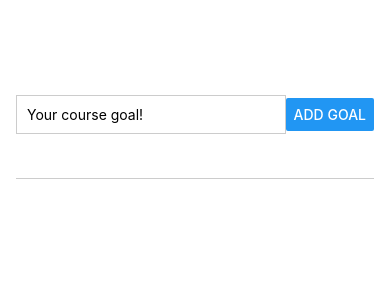
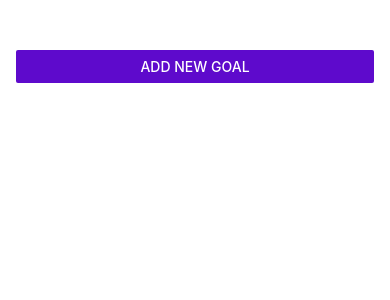
Before and after one commit to VLSLV333/firstTestExpo, a React Native app: screen / in a window 390 px wide. Shown: the top 300 px of the page. Built offline with nearby package versions, Linux system fonts and the light colour scheme.

Commit message:
few lessons

```diff
--- a/App.js
+++ b/App.js
@@ -1,54 +1,55 @@
-import { useState } from 'react';
+import { useState } from "react";
 
-import {
-  StyleSheet,
-  Text,
-  TextInput,
-  View,
-  Button,
-  TouchableWithoutFeedback,
-  Keyboard,
-  ScrollView,
-  FlatList
-} from 'react-native';
+import { StyleSheet, View, FlatList, Button } from "react-native";
+
+import GoalItem from "./components/GoalItem";
+import GoalInput from "./components/GoalInput";
 
 export default function App() {
-  const [inputValue, setInputValue] = useState('');
   const [goalsArray, setGoalsArray] = useState([]);
+  const [modalOpened, setModalOpened] = useState(false);
 
-  const inputHandler = (enteredText) => {
-    setInputValue(enteredText);
+  const buttonHandler = (val) => {
+    if (val.trim().length === 0) {
+      return;
+    }
+    setGoalsArray((prevState) => [
+      ...prevState,
+      { id: Math.random().toString(), inputValue: val },
+    ]);
   };
 
-  const buttonHandler = () => {
-    if (inputValue.trim().length === 0) {
-      return;
-    }
-    setGoalsArray((prevState) => [...prevState, {id: Math.random().toString(), inputValue}]);
-    setInputValue('');
+  const deleteHandler = (givenId) => {
+    setGoalsArray((state) => state.filter((obj) => obj.id !== givenId));
   };
 
   return (
     <View style={styles.container}>
-      <TouchableWithoutFeedback onPress={Keyboard.dismiss} accessible={false}>
-        <View style={styles.inputButton}>
-          <TextInput
-            placeholder="Your course goal!"
-            style={styles.inp}
-            onChangeText={inputHandler}
-            value={inputValue}
-          />
-          <Button title="Add goal" onPress={buttonHandler} />
-        </View>
-      </TouchableWithoutFeedback>
+      <Button
+        title="add new goal"
+        color="#5e0acc"
+        onPress={() => setModalOpened(true)}
+        style={styles.btnShow}
+      />
+      <GoalInput
+        btnHand={buttonHandler}
+        closeModal={setModalOpened}
+        modalSt={modalOpened}
+      />
       <View style={styles.list}>
-        <FlatList data={goalsArray} keyExtractor={(item) => item.id} renderItem={itemData => {
-          return (
-              <View style={styles.goalWrapper}>
-                <Text style={styles.listText}>{itemData.item.inputValue}</Text>
-              </View>
-          )
-        }} alwaysBounceVertical={true} />
+        <FlatList
+          data={goalsArray}
+          keyExtractor={(item) => item.id}
+          renderItem={(itemData) => {
+            return (
+              <GoalItem
+                text={itemData.item.inputValue}
+                onDeleteItem={deleteHandler}
+                id={itemData.item.id}
+              />
+            );
+          }}
+        />
       </View>
     </View>
   );
@@ -60,30 +61,10 @@ const styles = StyleSheet.create({
     paddingHorizontal: 16,
     flex: 1,
   },
-  inputButton: {
-    flexDirection: 'row',
-    alignItems: 'center',
-    marginBottom: 24,
-    borderBottomWidth: 1,
-    borderBottomColor: '#ccc',
-    flex: 1,
-  },
-  inp: {
-    borderColor: '#ccc',
-    borderWidth: 1,
-    padding: 10,
-    width: '77%',
+  btnShow: {
+    flex: 5,
   },
   list: {
     flex: 5,
   },
-  goalWrapper: {
-    margin: 10,
-    padding: 10,
-    borderRadius: 7,
-    backgroundColor: '#5e0acc',
-  },
-  listText: {
-    color: 'white',
-  },
 });
--- /dev/null
+++ b/components/GoalInput.jsx
@@ -0,0 +1,70 @@
+import { useState } from "react";
+
+import {
+  StyleSheet,
+  TouchableWithoutFeedback,
+  Keyboard,
+  View,
+  TextInput,
+  Button,
+  Modal,
+} from "react-native";
+
+export default function GoalInput({ btnHand, closeModal, modalSt }) {
+  const [inputValue, setInputValue] = useState("");
+
+  const inputHandler = (enteredText) => {
+    setInputValue(enteredText);
+  };
+
+  return (
+    <Modal visible={modalSt} animationType="slide">
+      <View style={styles.container}>
+        <TouchableWithoutFeedback onPress={Keyboard.dismiss} accessible={false}>
+          <View style={styles.input}>
+            <TextInput
+              placeholder="Your course goal!"
+              style={styles.inp}
+              onChangeText={inputHandler}
+              value={inputValue}
+            />
+          </View>
+        </TouchableWithoutFeedback>
+          <Button
+            title="Add goal"
+            onPress={() => {
+              btnHand(inputValue), setInputValue(""), closeModal(false);
+            }}
+          />
+          <Button
+            title="Add goal"
+            onPress={() => {
+              btnHand(inputValue), setInputValue(""), closeModal(false);
+            }}
+          />
+        <View style={styles.btnsCont}>
+        </View>
+      </View>
+    </Modal>
+  );
+}
+
+const styles = StyleSheet.create({
+  container: {
+    flex: 1,
+  },
+  input: {
+    justifyContent: 'flex-end',
+    paddingHorizontal: 30,
+    flex: 1,
+    marginBottom: 15
+  },
+  inp: {
+    borderColor: "#ccc",
+    borderWidth: 1,
+    padding: 10,
+  },
+  btnsCont: {
+    flex: 1,
+  }
+});
--- /dev/null
+++ b/components/GoalItem.jsx
@@ -0,0 +1,32 @@
+import { StyleSheet, View, Text, Pressable } from "react-native";
+
+export default function GoalItem({ text, onDeleteItem, id }) {
+  return (
+    <View style={styles.goalWrapper}>
+      <Pressable
+        android_ripple={{ color: "#ddd" }}
+        onPress={() => {
+          onDeleteItem(id);
+        }}
+        style={({ pressed }) => pressed && styles.pressedItem}
+      >
+        <Text style={styles.listText}>{text}</Text>
+      </Pressable>
+    </View>
+  );
+}
+
+const styles = StyleSheet.create({
+  goalWrapper: {
+    margin: 10,
+    borderRadius: 7,
+    backgroundColor: "#5e0acc",
+  },
+  listText: {
+    color: "white",
+    padding: 10,
+  },
+  pressedItem: {
+    opacity: 0.5,
+  },
+});
```
